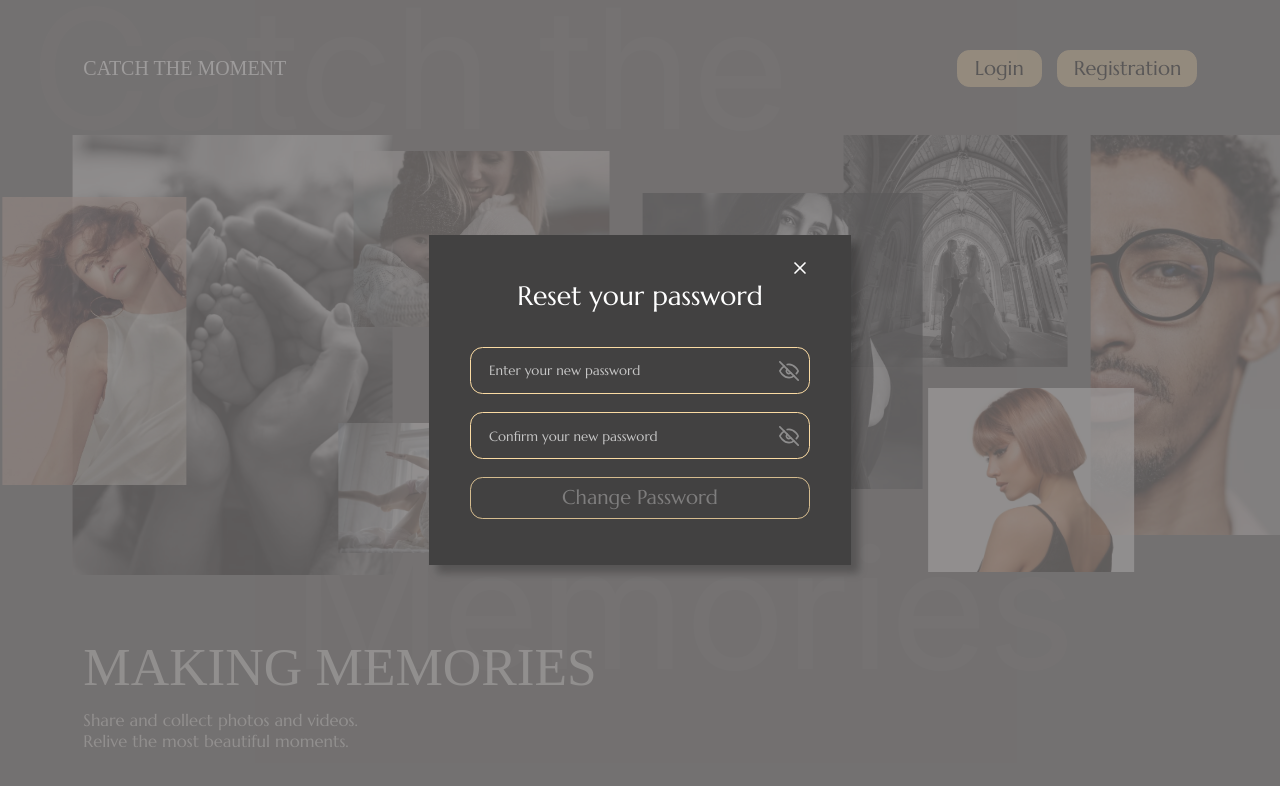
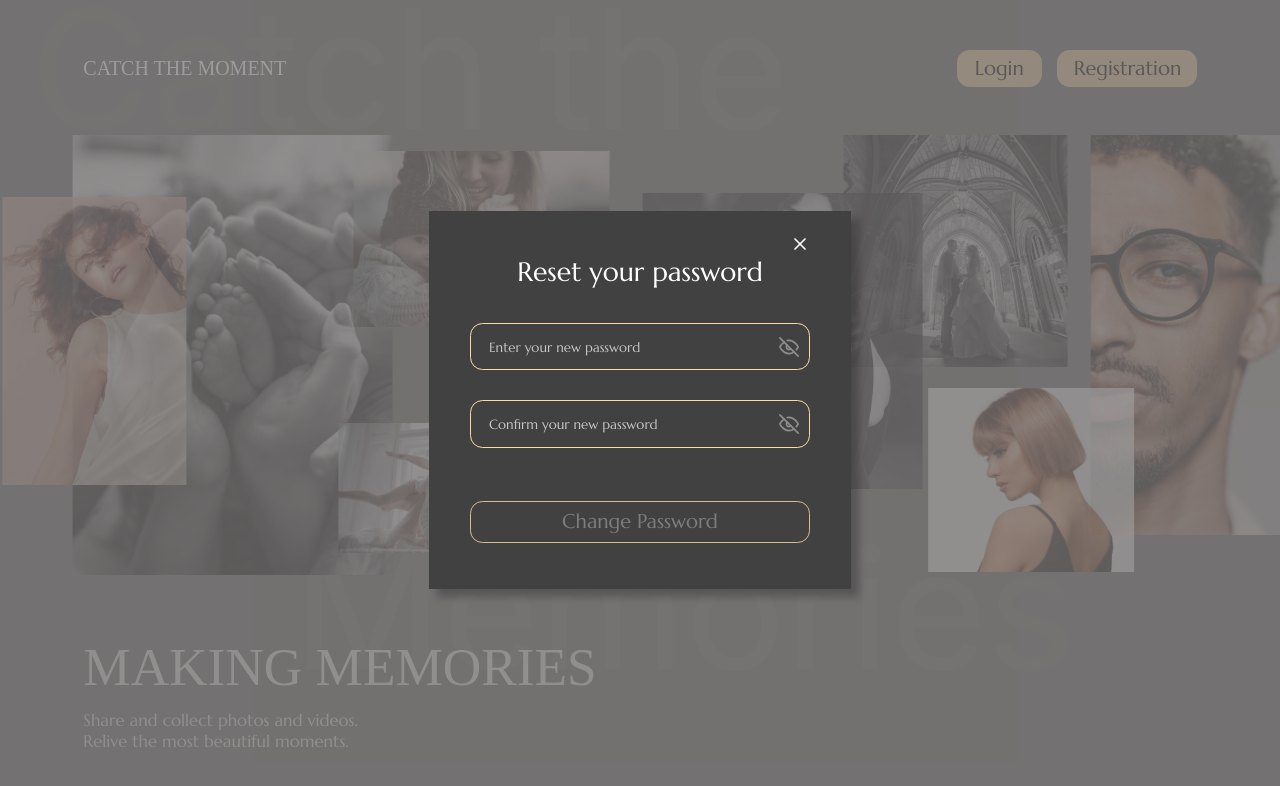
Before and after one commit to CMPetManager/CM-memory-seller, a React (Create React App) app: page /#/reset-password/1 in a window 1280 px wide. Shown: the top 786 px of the page. Built offline with nearby package versions, Linux system fonts and the light colour scheme; a web font is replaced by a local one; what react-locomotive-scroll would draw is missing.

Commit message:
refactor: change styles

```diff
--- a/src/components/Authentication/ResetPassword/ResetPassword.css
+++ b/src/components/Authentication/ResetPassword/ResetPassword.css
@@ -1,3 +1,7 @@
 .resetPassword-wrap {
   margin-bottom: 2.73vw;
 }
+
+.resetPassword__btn {
+  margin-top: 1.82vw;
+}
--- a/src/components/Authentication/ResetPassword/ResetPassword.jsx
+++ b/src/components/Authentication/ResetPassword/ResetPassword.jsx
@@ -102,7 +102,7 @@ const ResetPassword = () => {
 
         <Button
           titleButton='Change Password'
-          className={clsx(' btn')}
+          className={clsx(' btn resetPassword__btn')}
           disabled={
             Object.keys(errors).length === 0 &&
             getValues('confirmpassword') &&
--- a/src/components/Input/Input.css
+++ b/src/components/Input/Input.css
@@ -1,5 +1,5 @@
 .input__container {
-  margin-bottom: 1.38vw;
+  margin-bottom: 2.3445vw;
 }
 
 .input__wrap {
--- a/src/components/Input/Input.jsx
+++ b/src/components/Input/Input.jsx
@@ -4,9 +4,21 @@ import { clsx } from 'clsx';
 import './Input.css';
 
 export const Input = React.forwardRef(
-  ({ label, placeholder, type, errors, icon, className, ...props }, ref) => {
+  (
+    {
+      label,
+      placeholder,
+      type,
+      errors,
+      icon,
+      className,
+      classNameWrap,
+      ...props
+    },
+    ref
+  ) => {
     return (
-      <div className='input__container'>
+      <div className={clsx(!errors && 'input__container', classNameWrap)}>
         <div className='input__wrap'>
           {icon}
           <input
```
